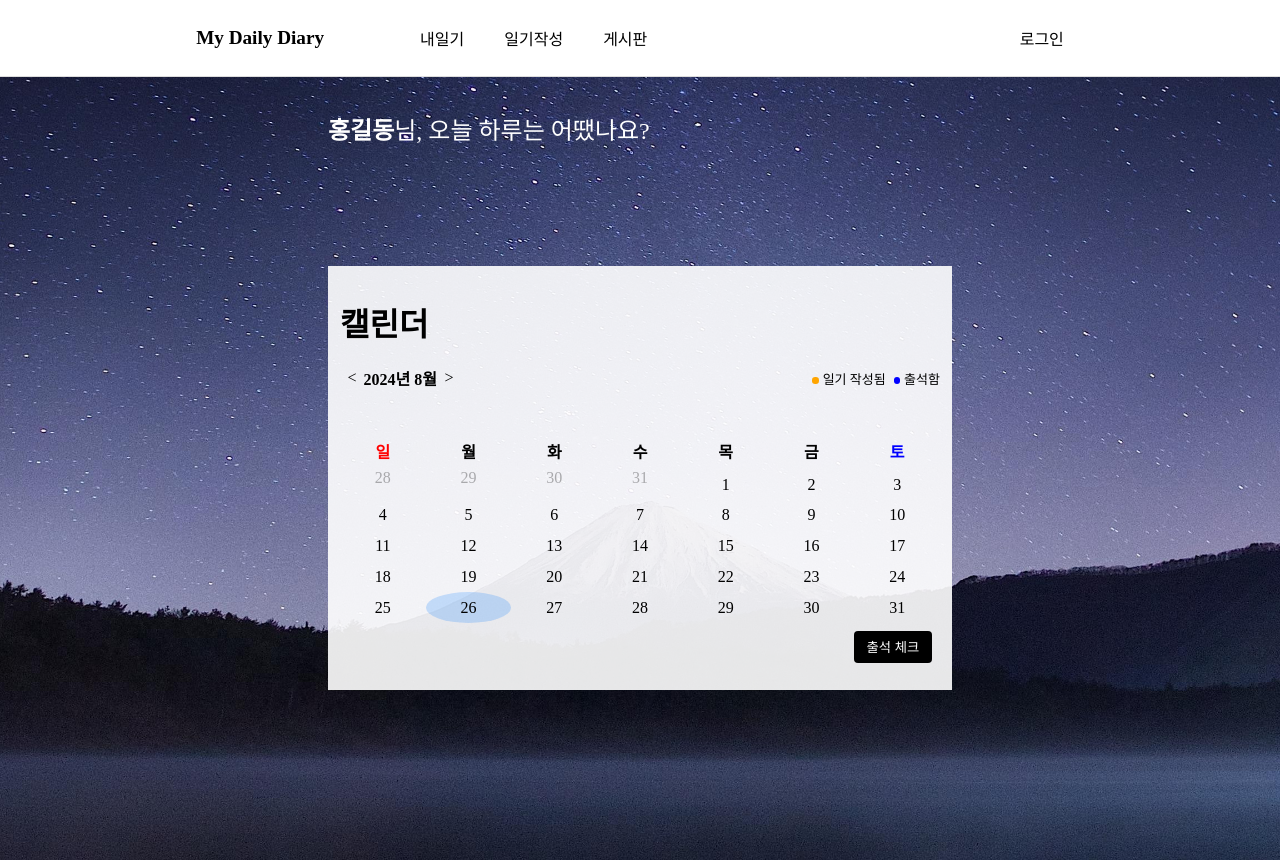
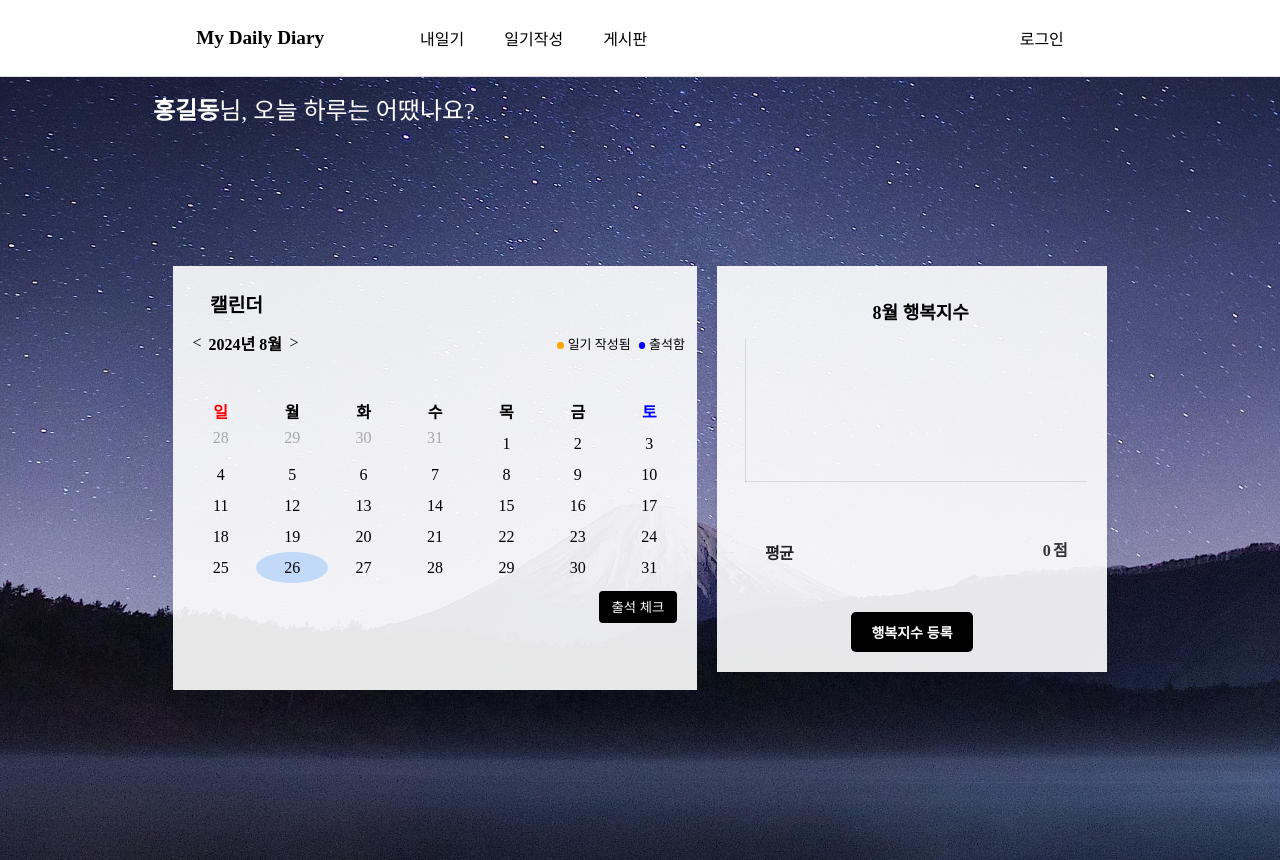
Before and after one commit to SuhyeonB/capstone_FE, a React (Create React App) app: page / in a window 1280 px wide. Built offline with nearby package versions, Linux system fonts and the light colour scheme.

Commit message:
Add Happiness & Calendar

```diff
--- a/src/components/Main.js
+++ b/src/components/Main.js
@@ -1,6 +1,7 @@
 import React, { useState } from 'react';
 import '../styles/component_css/Main.css';
-import Calendar from "./Calendar";
+import Calendar from '../pages/main/Calendar';
+import Happiness from '../pages/main/Happiness';
 
 const Main = () => {
     const [isLoggedIn, setIsLoggedIn] = useState(true); // 로그인 상태 관리
@@ -24,7 +25,7 @@ const Main = () => {
                             <Calendar/>
                         </div>
                         <div className="happiness-index">
-
+                            <Happiness/>
                         </div>
                     </div>
                 </div>
--- /dev/null
+++ b/src/pages/main/Happiness.js
@@ -0,0 +1,130 @@
+import React, { useState, useEffect } from 'react';
+import { Bar } from 'react-chartjs-2';
+import 'chart.js/auto';
+
+const Happiness = () => {
+  const [happinessData, setHappinessData] = useState(new Array(31).fill(0)); // 31일 데이터를 위한 초기화
+  const [inputValue, setInputValue] = useState(0); // 입력값 상태 관리
+  const [currentDay, setCurrentDay] = useState(null); // 현재 날짜 상태 관리
+  const [currentMonth, setCurrentMonth] = useState(''); // 현재 달 상태 관리
+  const [isModalOpen, setIsModalOpen] = useState(false); // 모달 상태 관리
+
+  // 페이지 접속 시 현재 날짜와 달 설정
+  useEffect(() => {
+    const today = new Date();
+    setCurrentDay(today.getDate()); // 오늘의 일자를 설정
+    setCurrentMonth(today.toLocaleString('ko-KR', { month: 'long' })); // 현재 달 설정
+  }, []);
+
+  // 평균 계산 함수
+  const calculateAverage = () => {
+    const validData = happinessData.filter(value => value > 0);
+    const sum = validData.reduce((a, b) => a + b, 0);
+    return validData.length > 0 ? (sum / validData.length).toFixed(2) : 0;
+  };
+
+  // 입력값 변경 핸들러
+  const handleInputChange = (e) => {
+    setInputValue(parseFloat(e.target.value));
+  };
+
+  // 행복지수 저장 핸들러
+  const handleSubmit = (e) => {
+    e.preventDefault();
+    const newHappinessData = [...happinessData];
+    newHappinessData[currentDay - 1] = inputValue; // 오늘 날짜의 행복지수 업데이트
+    setHappinessData(newHappinessData);
+    setIsModalOpen(false); // 모달 닫기
+  };
+
+  // 그래프에 표시할 데이터 형식
+  const chartData = {
+    labels: Array.from({ length: 31 }, (_, i) => `${i + 1}일`),
+    datasets: [
+      {
+        label: '행복지수',
+        data: happinessData,
+        backgroundColor: 'blue', // 막대 전체 색상
+        borderWidth: 1,
+      },
+    ],
+  };
+
+  const chartOptions = {
+    scales: {
+      x: {
+        grid: {
+          display: false, // X축의 세로선 숨김
+        },
+        ticks: {
+          display: false, // X축 레이블 숨기기
+        },
+      },
+      y: {
+        grid: {
+          display: false, // 모든 Y축의 가로선 숨김
+        },
+        ticks: {
+          display: false, // Y축 레이블 숨기기
+        },
+        min: 0,
+        max: 10, // Y축 범위 0에서 10으로 설정
+      },
+    },
+    plugins: {
+      legend: {
+        display: false, // 범례 숨기기
+      },
+    },
+    maintainAspectRatio: false, // 차트 비율 고정 해제
+    elements: {
+      bar: {
+        borderRadius: 2, // 막대 끝 둥글게 설정
+        barPercentage: 0.7, // 막대 너비 설정 (간격 조절)
+      },
+    },
+  };
+
+  return (
+    <div className="happiness-card">
+      <h1>{currentMonth} 행복지수</h1>
+      <div className="chart-container">
+        <Bar data={chartData} options={chartOptions} />
+      </div>
+
+      <div className="average-section">
+        <span><strong>평균</strong></span>
+        <span className="average-score">{calculateAverage()} 점</span>
+      </div>
+
+      <button className="register-button" onClick={() => setIsModalOpen(true)}>행복지수 등록</button>
+
+      {isModalOpen && (
+        <div className="modal">
+          <div className="modal-content">
+            <h3>행복지수 등록</h3>
+            <form onSubmit={handleSubmit}>
+              <p>오늘은 {currentDay}일입니다.</p>
+
+              <label htmlFor="happiness-input">행복지수 (0 ~ 10): </label>
+              <input
+                type="number"
+                id="happiness-input"
+                step="0.5"
+                min="0"
+                max="10"
+                value={inputValue}
+                onChange={handleInputChange}
+              />
+
+              <button type="submit" className="submit-button">등록</button>
+            </form>
+            <button onClick={() => setIsModalOpen(false)} className="close-button">닫기</button>
+          </div>
+        </div>
+      )}
+    </div>
+  );
+};
+
+export default Happiness;
--- a/src/styles/component_css/Main.css
+++ b/src/styles/component_css/Main.css
@@ -212,13 +212,13 @@ header {
 }
 
 /* Calendar.js */
-h2 {
+h1 {
   font-size: larger;
-  margin-left: 10%;
+  margin-left: 5%;
 }
 
 .calendar-container {
-  width: 600px;
+  width: 500px;
   height: 400px;
   background-color: rgba(255, 255, 255, 0.9);
   padding: 12px;
@@ -284,14 +284,14 @@ h2 {
 }
 
 .weekdays div {
-  padding: 6.4px 0; /* 기존 8px -> 6.4px (80%) */
+  padding: 6.4px 0;
   font-weight: bold;
   background-color: transparent;
 }
 
 .days .day {
   position: relative;
-  padding: 6.4px 0; /* 기존 8px -> 6.4px (80%) */
+  padding: 6.4px 0;
   cursor: pointer;
   color: black;
 }
@@ -307,23 +307,23 @@ h2 {
 }
 
 .attendance-dot {
-  width: 4px; /* 기존 5px -> 4px (80%) */
-  height: 4px; /* 기존 5px -> 4px (80%) */
+  width: 4px;
+  height: 4px;
   background-color: blue;
   border-radius: 50%;
   position: absolute;
-  top: 2.4px; /* 기존 3px -> 2.4px (80%) */
+  top: 2.4px;
   left: 50%;
   transform: translateX(-50%);
 }
 
 .journal-dot {
-  width: 4px; /* 기존 5px -> 4px (80%) */
-  height: 4px; /* 기존 5px -> 4px (80%) */
+  width: 4px;
+  height: 4px;
   background-color: orange;
   border-radius: 50%;
   position: absolute;
-  top: 2.4px; /* 기존 3px -> 2.4px (80%) */
+  top: 2.4px;
   left: 50%;
   transform: translateX(-50%);
 }
@@ -333,20 +333,20 @@ h2 {
   justify-content: flex-end;
   align-items: center;
   position: absolute;
-  bottom: 16px; /* 기존 20px -> 16px (80%) */
-  right: 16px; /* 기존 20px -> 16px (80%) */
+  bottom: 16px;
+  right: 16px;
 }
 
 .attendance-btn {
-  padding: 6.4px 12.8px; /* 기존 8px 16px -> 6.4px 12.8px (80%) */
+  padding: 6.4px 12.8px;
   background-color: black;
   color: white;
   border: none;
   cursor: pointer;
-  border-radius: 4px; /* 기존 5px -> 4px (80%) */
+  border-radius: 4px;
   margin-right: 8px;
   float: right;
-  margin-top: 8px; /* 기존 10px -> 8px (80%) */
+  margin-top: 8px;
 }
 
 .attendance-btn:hover {
@@ -354,7 +354,7 @@ h2 {
 }
 
 .today-date {
-  font-size: 9.6px; /* 기존 12px -> 9.6px (80%) */
+  font-size: 9.6px;
   color: black;
 }
 
@@ -366,27 +366,163 @@ h2 {
   color: blue;
 }
 
-/* 반응형 디자인 */
 @media (max-width: 768px) {
   .calendar-container {
-    width: 100%; /* 화면이 작아지면 너비를 100%로 확장 */
-    height: auto; /* 높이를 자동으로 설정 */
-    padding: 8px; /* 기존 10px -> 8px (80%) */
+    width: 100%;
+    height: auto;
+    padding: 8px;
   }
 
   .month div, .month i {
-    font-size: 14.4px; /* 기존 18px -> 14.4px (80%) */
+    font-size: 14.4px;
   }
 
   .weekdays div, .days .day {
-    padding: 4.8px 0; /* 기존 6px -> 4.8px (80%) */
+    padding: 4.8px 0;
   }
 
   .attendance-btn {
-    padding: 4.8px 9.6px; /* 기존 6px 12px -> 4.8px 9.6px (80%) */
+    padding: 4.8px 9.6px;
   }
 
   .calendar-box {
-    font-size: 8px; /* 기존 10px -> 8px (80%) */
+    font-size: 8px;
   }
 }
+
+
+/*행복지수*/
+.happiness-card {
+  width: 350px;
+  padding: 20px;
+  background-color: rgba(255, 255, 255, 0.9);
+  box-shadow: 0px 4px 8px rgba(0, 0, 0, 0.1);
+  text-align: center;
+  margin: 0 auto;
+}
+
+.happiness-card h1 {
+  font-size: 18px;
+  margin-bottom: 15px;
+}
+
+.chart-container {
+  width: 100%;
+  height: 150px;
+  margin-bottom: 20px;
+}
+
+.average-section {
+  display: flex;
+  font-size: medium;
+  justify-content: space-between;
+  gap: 20px;
+  padding: 20px;
+  margin-bottom: 20px;
+}
+
+.average-score {
+  font-weight: bold;
+  color: #333;
+  margin: 5px 0;
+}
+
+.description {
+  font-size: 12px;
+  color: #555;
+}
+
+.register-button {
+  background-color: #000; /* 검정색 버튼 */
+  color: white;
+  border: none;
+  padding: 10px 20px;
+  border-radius: 5px;
+  cursor: pointer;
+  font-size: 14px;
+  font-weight: bold;
+}
+
+.register-button:hover {
+  background-color: #333;
+}
+
+/* 모달 스타일 */
+.modal {
+  position: fixed;
+  top: 0;
+  left: 0;
+  width: 100%;
+  height: 100%;
+  background: rgba(0, 0, 0, 0.5);
+  display: flex;
+  justify-content: center;
+  align-items: center;
+}
+
+.modal-content {
+  background-color: white;
+  padding: 20px;
+  border-radius: 10px;
+  width: 300px;
+  text-align: center;
+}
+
+.modal-content h3 {
+  margin-bottom: 20px;
+}
+
+input {
+  padding: 5px;
+  margin: 10px 0;
+  font-size: 16px;
+}
+
+.submit-button {
+  background-color: #4A90E2;
+  color: white;
+  border: none;
+  padding: 10px 20px;
+  border-radius: 5px;
+  cursor: pointer;
+  font-size: 14px;
+}
+
+.submit-button:hover {
+  background-color: #357ABD;
+}
+
+.close-button {
+  background-color: #555;
+  color: white;
+  border: none;
+  padding: 5px 10px;
+  margin-top: 10px;
+  cursor: pointer;
+}
+
+.close-button:hover {
+  background-color: #333;
+}
+
+/* Calendar & Happiness를 가로로 배치 */
+.content {
+  display: flex;
+  justify-content: space-between; /* 캘린더와 행복지수가 양옆에 배치되도록 설정 */
+  gap: 20px; /* 두 컴포넌트 사이에 간격 추가 */
+  align-items: stretch; /* 높이를 동일하게 맞추기 위해 stretch 사용 */
+  padding: 20px;
+}
+
+/* 반응형 디자인 */
+@media (max-width: 768px) {
+  .content {
+    flex-direction: column; /* 작은 화면에서는 세로로 배치 */
+    align-items: center;
+  }
+
+  .calendar, .happiness-index {
+    width: 100%; /* 작은 화면에서는 전체 너비로 설정 */
+    margin: 10px 0;
+  }
+}
```
Also changed, not shown: src/pages/main/Calendar.js (renamed from src/components/Calendar.js).
